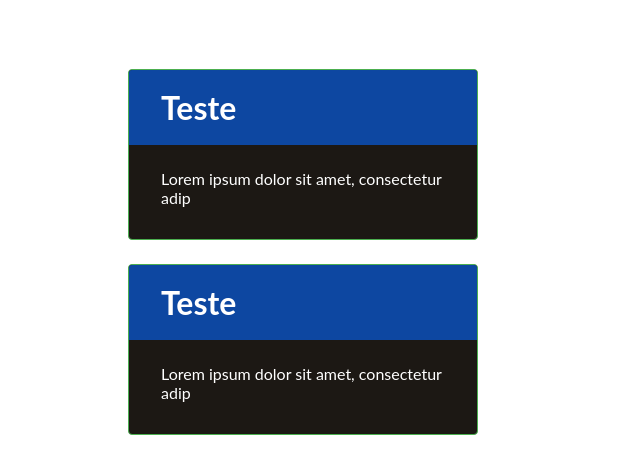
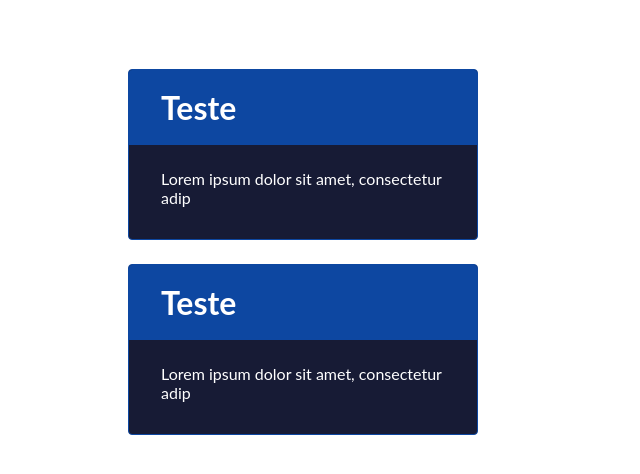
Before and after one commit to felipefbs/el-quiz, a Next.js app: page / in a window 1280 px wide. Shown: the top 474 px of the page, without its empty margins (0-640 px from the left). Built offline with nearby package versions, Linux system fonts and the light colour scheme.

Commit message:
chore: exporting Widget component

```diff
--- a/pages/index.js
+++ b/pages/index.js
@@ -1,10 +1,6 @@
 import styled from "styled-components";
+import Widget from "../src/components/Widget";
 import db from "../db.json";
-
-const Title = styled.h1`
-  font-size: 50px;
-  color: ${({ theme }) => theme.colors.primary};
-`;
 
 const BackgroundImage = styled.div`
   background-image: url(${db.bg});
@@ -21,40 +17,6 @@ export const QuizContainer = styled.div`
   @media screen and (max-width: 500px) {
     margin: auto;
     padding: 15px;
-  }
-`;
-
-const Widget = styled.div`
-  margin-top: 24px;
-  margin-bottom: 24px;
-  border: 1px solid #4caf50;
-  border-radius: 4px;
-  background-color: #1c1814;
-  overflow: hidden;
-`;
-
-Widget.content = styled.div`
-  padding: 24px 32px 32px 32px;
-  & > *:first-child {
-    margin-top: 0;
-  }
-  & > *:last-child {
-    margin-bottom: 0;
-  }
-  ul {
-    list-style: none;
-    padding: 0;
-  }
-`;
-
-Widget.header = styled.header`
-  display: flex;
-  justify-content: flex-start;
-  align-items: center;
-  padding: 18px 32px;
-  background-color: ${({ theme }) => theme.colors.primary};
-  * {
-    margin: 0;
   }
 `;
 
--- /dev/null
+++ b/src/components/Widget/index.js
@@ -0,0 +1,37 @@
+import styled from "styled-components";
+
+const Widget = styled.div`
+  margin-top: 24px;
+  margin-bottom: 24px;
+  border: 1px solid ${({ theme }) => theme.colors.primary};
+  border-radius: 4px;
+  background-color: ${({ theme }) => theme.colors.mainBg};
+  overflow: hidden;
+`;
+
+Widget.content = styled.div`
+  padding: 24px 32px 32px 32px;
+  & > *:first-child {
+    margin-top: 0;
+  }
+  & > *:last-child {
+    margin-bottom: 0;
+  }
+  ul {
+    list-style: none;
+    padding: 0;
+  }
+`;
+
+Widget.header = styled.header`
+  display: flex;
+  justify-content: flex-start;
+  align-items: center;
+  padding: 18px 32px;
+  background-color: ${({ theme }) => theme.colors.primary};
+  * {
+    margin: 0;
+  }
+`;
+
+export default Widget;
```
